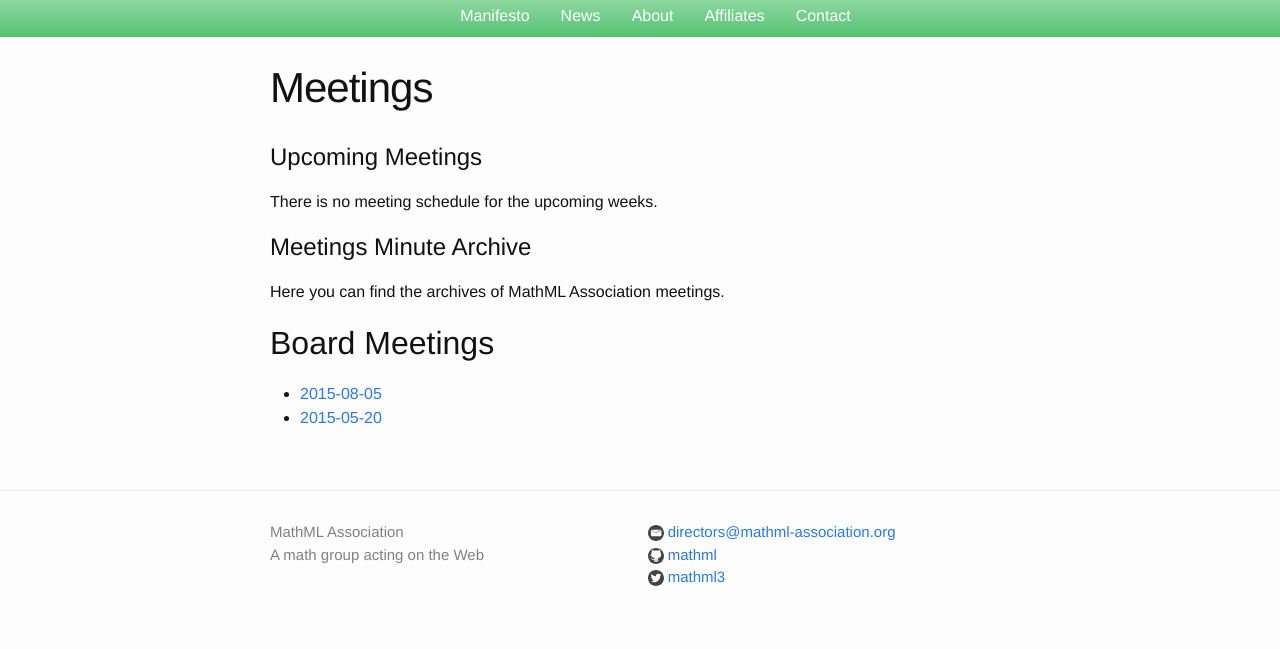
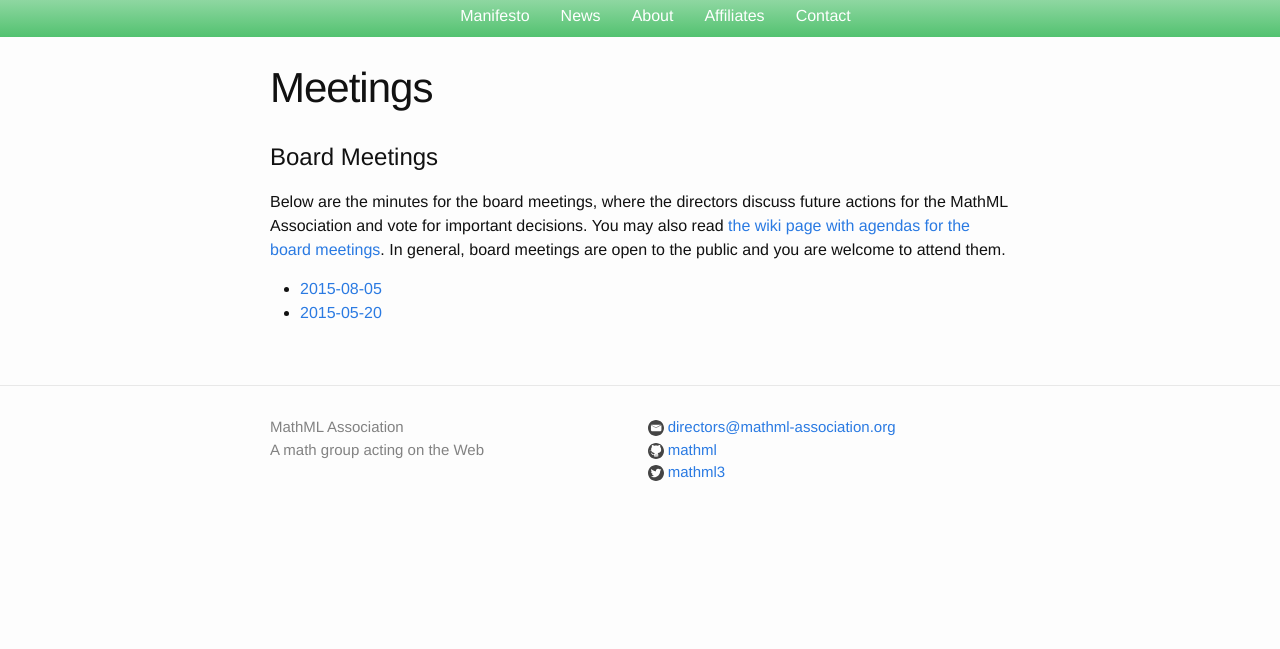
Before and after one commit to MathML/website, a Jekyll site: the page built from meetings/meetings.md, in a window 1280 px wide. Shown: the part 320-969 px from the top of the page. Built offline with Jekyll 4.4.1, drawn with Linux system fonts in a browser that asks for light colours; after the commit the page ends 900 px from its top, so only the background shows below that.

Commit message:
Cleanup the meetings page.

```diff
--- a/meetings/meetings.md
+++ b/meetings/meetings.md
@@ -1,34 +1,14 @@
 ---
 layout: page
 title: Meetings
-upcoming:
 ---
 
-# Upcoming Meetings
+# Board Meetings
 
-<!--
-Use
-
-upcoming:
-- name: Board
-  date: 2015-06-20
-
-at the YAML header
--->
-
-{% if page.upcoming %}
-{% for meeting in page.upcoming %}
--   {{ meeting.name }} at {{ meeting.date }}
-{% endfor %}
-{% else %}
-There is no meeting schedule for the upcoming weeks.
-{% endif %}
-
-# Meetings Minute Archive
-
-Here you can find the archives of MathML Association meetings.
-
-## Board Meetings
+Below are the minutes for the board meetings, where the directors discuss
+future actions for the MathML Association and vote for important decisions.
+You may also read [the wiki page with agendas for the board meetings](https://github.com/MathML/website/wiki#agendas-of-board-meetings). In general,
+board meetings are open to the public and you are welcome to attend them.
 
 * [2015-08-05](board-2015-08-05.html)
 * [2015-05-20](board-2015-05-20.html)
```
